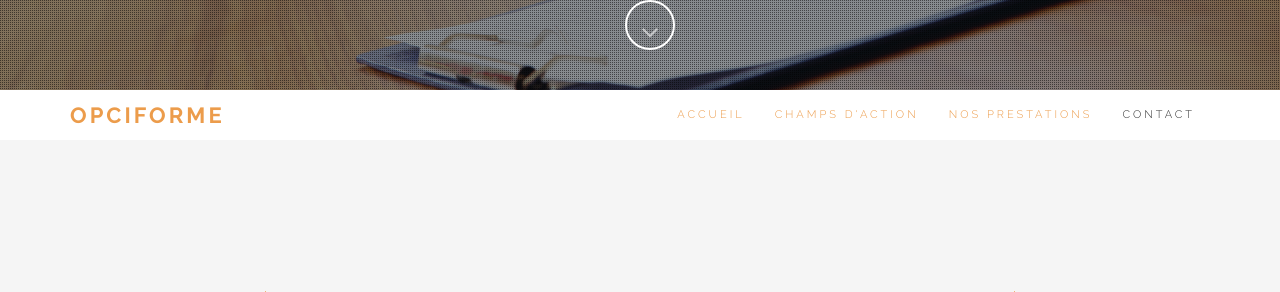
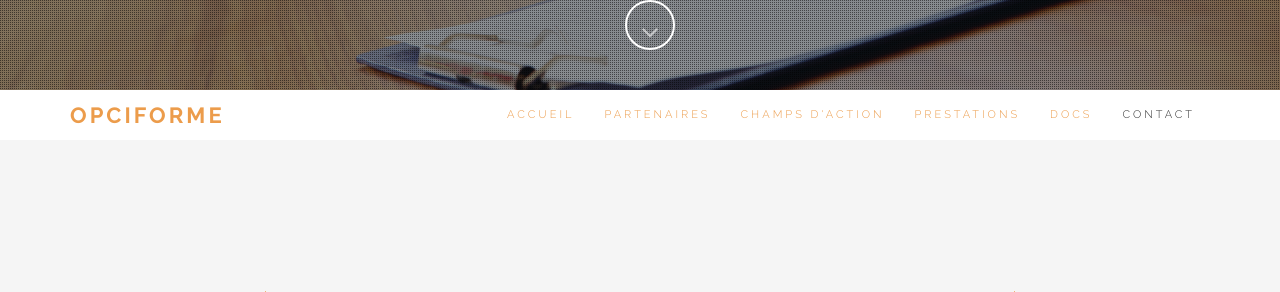
Before and after one commit to NaifousBS/opciforme, a PHP site: page / in a window 1280 px wide. Shown: the part 710-1002 px from the top of the page. Run offline with PHP 8.4, Linux system fonts and the light colour scheme.

Commit message:
Ajout accès rapide dans menu (partenaires, docs)

```diff
--- a/index.php
+++ b/index.php
@@ -197,7 +197,7 @@
         <!-- .container -->
     </section>
 
-    <section class="pfblock">
+    <section class="pfblock" id="parts">
         <div class="container">
             <div class="row">
                 <div class="col-sm-12">
--- a/menu.php
+++ b/menu.php
@@ -18,8 +18,10 @@
 				<div class="collapse navbar-collapse" id="custom-collapse">
 					<ul class="nav navbar-nav navbar-right">
 						<li><a href="#accueil">Accueil</a></li>
-                        <li><a href="#chActions">Champs d'action</a></li>
-                        <li><a href="#prestations">Nos prestations</a></li>
+						<li><a href="#parts">Partenaires</a></li>
+						<li><a href="#chActions">Champs d'action</a></li>
+                        <li><a href="#prestations">Prestations</a></li>
+						<li><a href="#ressources">Docs</a></li>
 						<li><a href="#calltoaction">Contact</a></li>
 					</ul>
 				</div>
```
